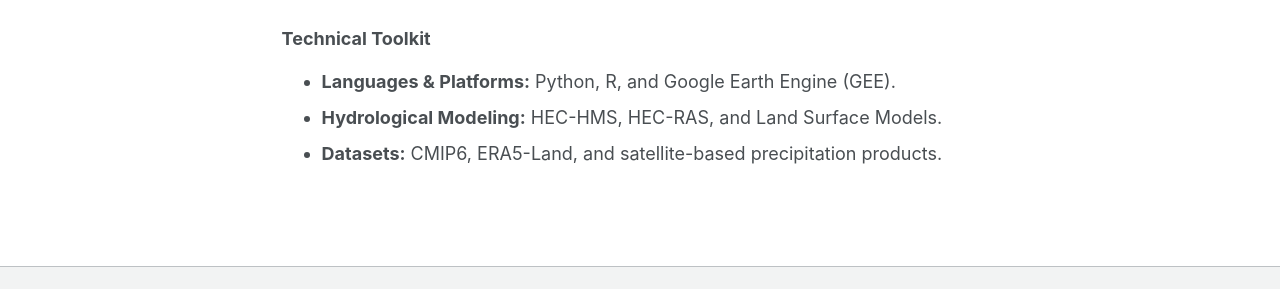
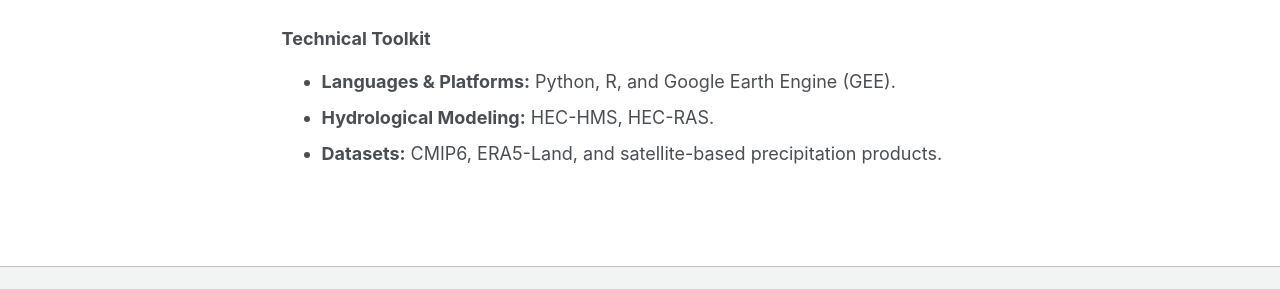
Before and after one commit to khemupreti-hydromet/khemupreti-hydromet.github.io, a Jekyll site: the page built from _pages/about.md, in a window 1280 px wide and 1358 px high. Shown: the part 954-1243 px from the top of the window. Built offline with Jekyll 4.4.1, drawn with Linux system fonts in a browser that asks for light colours; some web fonts are replaced; a script bundle is joined from its source files by our own code; library files that are not in the unit come from our copies.

Commit message:
Update about.md

```diff
--- a/_pages/about.md
+++ b/_pages/about.md
@@ -25,5 +25,5 @@ Alongside my academic work, I have gained practical experience in hydro-meteorol
 
 ### Technical Toolkit
 * **Languages & Platforms:** Python, R, and Google Earth Engine (GEE).
-* **Hydrological Modeling:** HEC-HMS, HEC-RAS, and Land Surface Models.
+* **Hydrological Modeling:** HEC-HMS, HEC-RAS.
 * **Datasets:** CMIP6, ERA5-Land, and satellite-based precipitation products.
```
